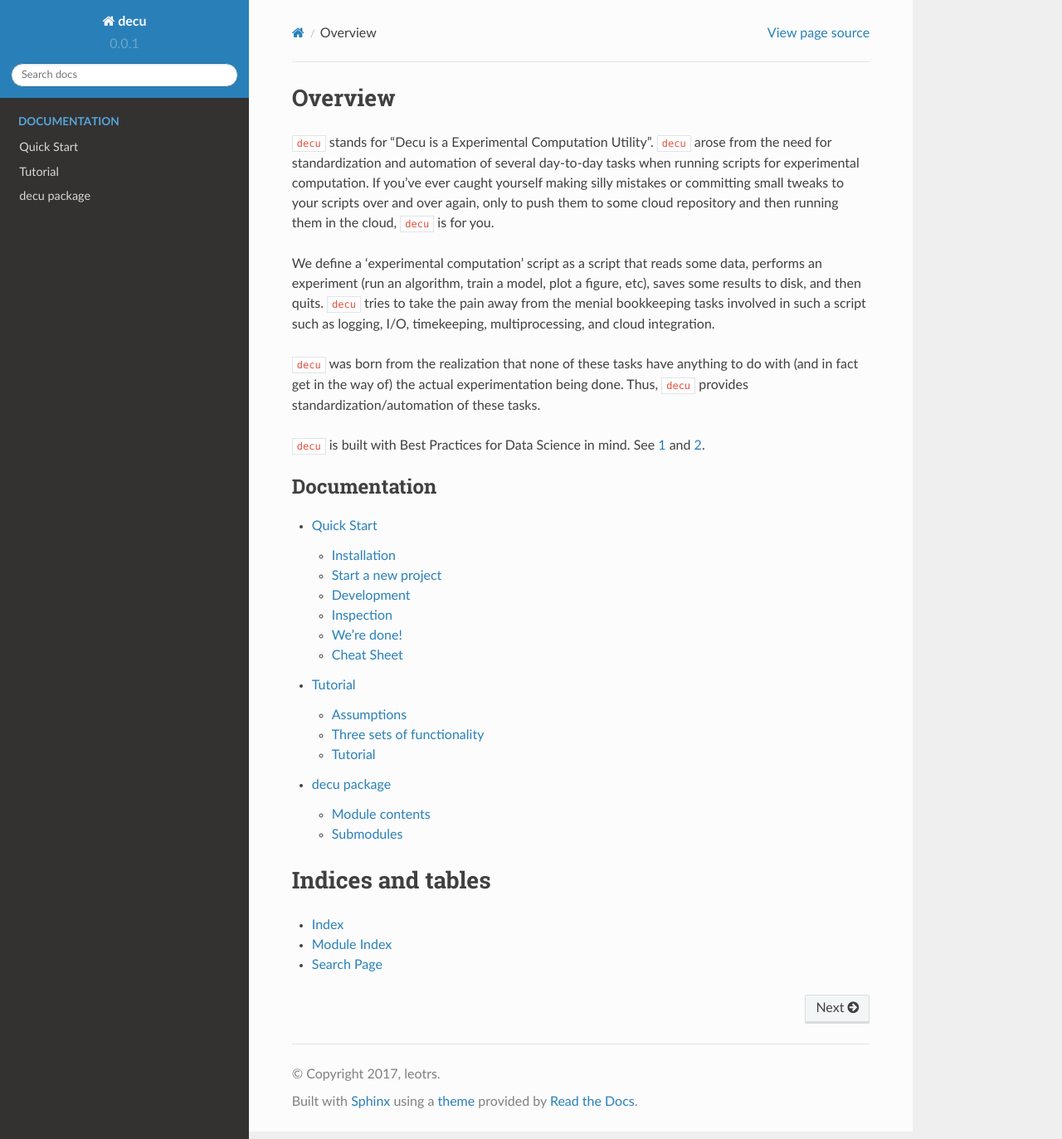
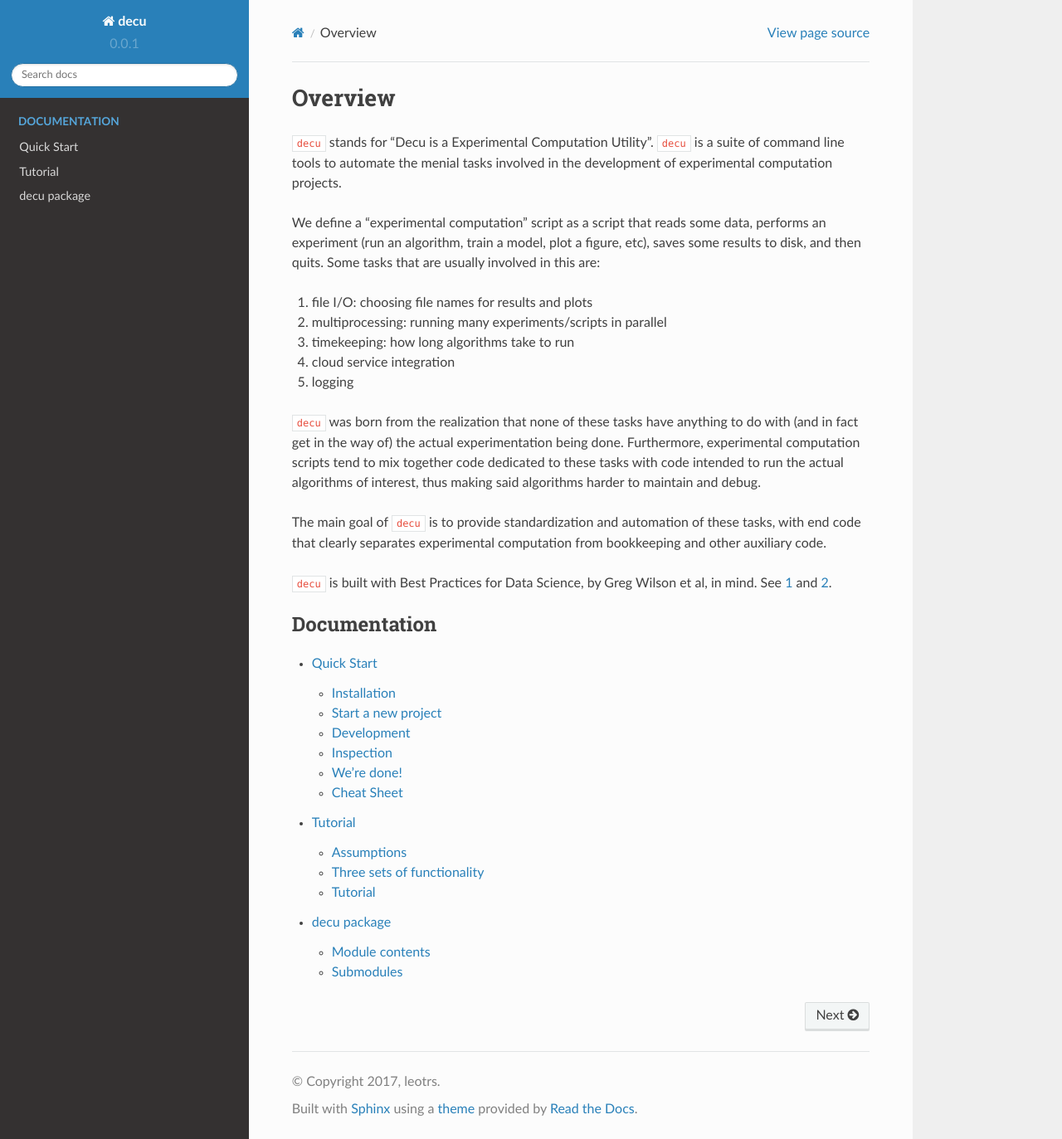
Before and after one commit to leotrs/decu, a Sphinx documentation site: the page built from doc/source/index.rst, in a window 1280 px wide and 1373 px high. Shown: the whole window at 83% size. Built offline with Sphinx 7.4.7 and the Read the Docs theme 2.0.0, drawn with Linux system fonts in a browser that asks for light colours.

```diff
--- a/doc/source/index.rst
+++ b/doc/source/index.rst
@@ -7,31 +7,37 @@ Overview
 ========
 
 :code:`decu` stands for "Decu is a Experimental Computation
-Utility". :code:`decu` arose from the need for standardization and
-automation of several day-to-day tasks when running scripts for
-experimental computation. If you've ever caught yourself making silly
-mistakes or committing small tweaks to your scripts over and over again,
-only to push them to some cloud repository and then running them in the
-cloud, :code:`decu` is for you.
+Utility". :code:`decu` is a suite of command line tools to automate the
+menial tasks involved in the development of experimental computation
+projects.
 
-We define a 'experimental computation' script as a script that reads some
+We define a "experimental computation" script as a script that reads some
 data, performs an experiment (run an algorithm, train a model, plot a
-figure, etc), saves some results to disk, and then quits. :code:`decu`
-tries to take the pain away from the menial bookkeeping tasks involved in
-such a script such as logging, I/O, timekeeping, multiprocessing, and cloud
-integration.
+figure, etc), saves some results to disk, and then quits. Some tasks that
+are usually involved in this are:
+
+1. file I/O: choosing file names for results and plots
+2. multiprocessing: running many experiments/scripts in parallel
+3. timekeeping: how long algorithms take to run
+4. cloud service integration
+5. logging
 
 :code:`decu` was born from the realization that none of these tasks have
 anything to do with (and in fact get in the way of) the actual
-experimentation being done. Thus, :code:`decu` provides
-standardization/automation of these tasks.
+experimentation being done. Furthermore, experimental computation scripts
+tend to mix together code dedicated to these tasks with code intended to
+run the actual algorithms of interest, thus making said algorithms harder
+to maintain and debug.
 
-:code:`decu` is built with Best Practices for Data Science in mind. See `1
+The main goal of :code:`decu` is to provide standardization and automation
+of these tasks, with end code that clearly separates experimental
+computation from bookkeeping and other auxiliary code.
+
+:code:`decu` is built with Best Practices for Data Science, by Greg Wilson
+et al, in mind. See `1
 <http://journals.plos.org/plosbiology/article?id=10.1371/journal.pbio.1001745>`_
 and `2
 <http://journals.plos.org/ploscompbiol/article?id=10.1371/journal.pcbi.1005510>`_.
-
-
 
 
 
@@ -42,11 +48,3 @@ and `2
    quickstart
    tutorial
    decu
-
-
-Indices and tables
-==================
-
-* :ref:`genindex`
-* :ref:`modindex`
-* :ref:`search`
```
Also changed, not shown: README.md (+7 -9 lines).
